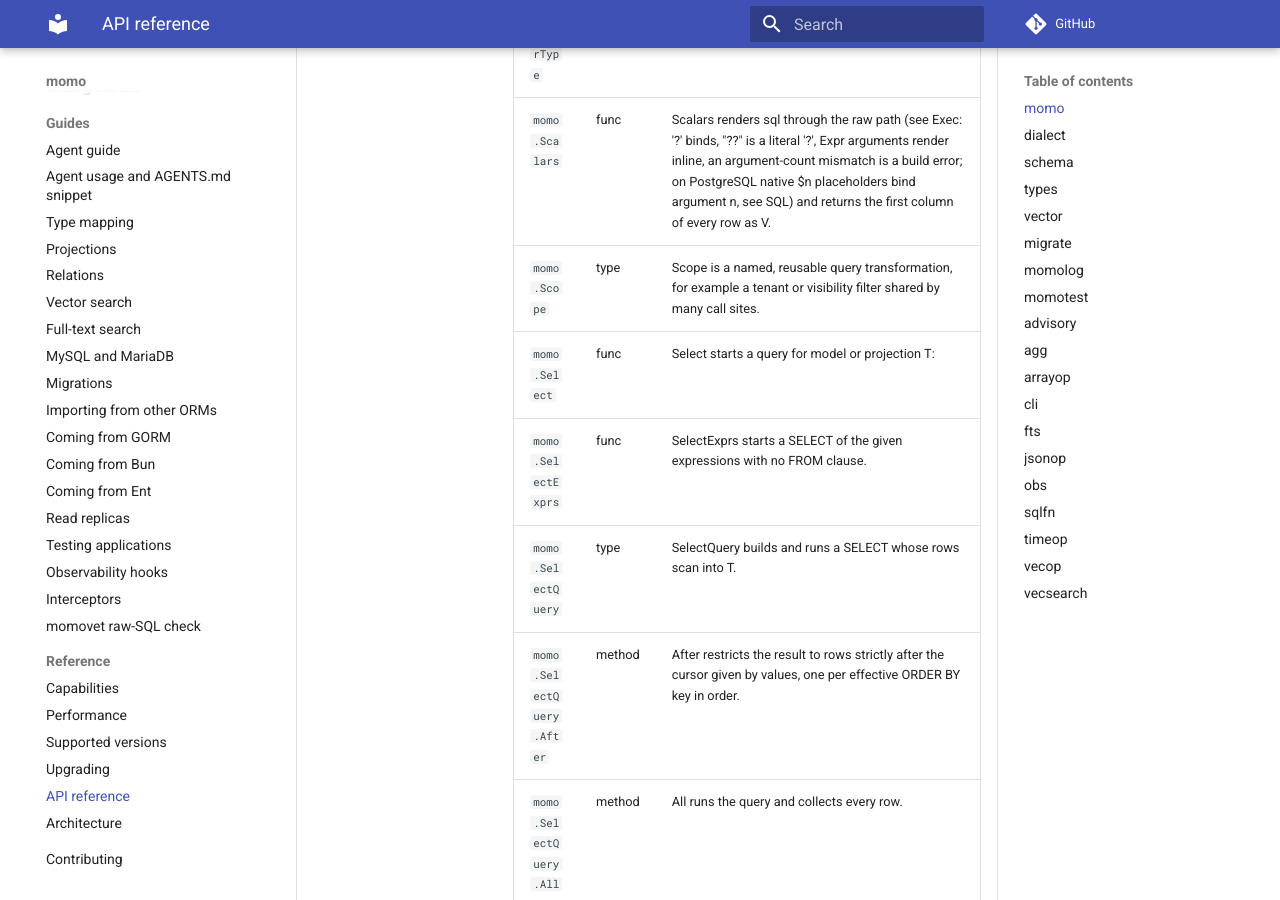
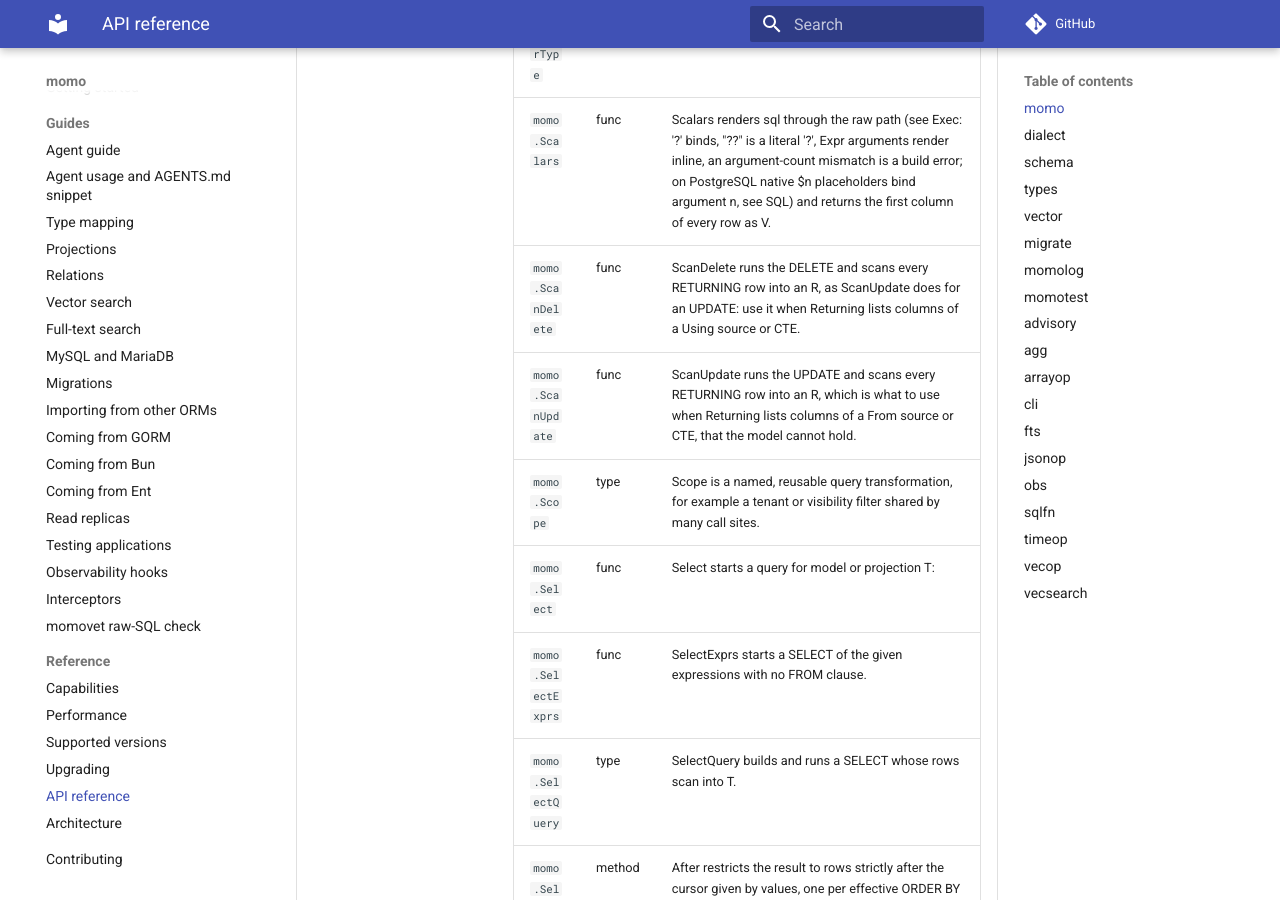
Before and after one commit to azrtydxb/momo, an MkDocs documentation site: the page built from docs/reference.md, in a window 1280 px wide and 900 px high, scrolled down 54132 px. Built offline with MkDocs 1.6.1 and Material for MkDocs 9.7.7, drawn with Linux system fonts in a browser that asks for light colours; comment, search, counter and statistics services are not loaded; the version menu is left out.

Commit message:
docs: regenerate the reference for ScanUpdate and ScanDelete
Refs #93

```diff
--- a/docs/reference.md
+++ b/docs/reference.md
@@ -472,6 +472,8 @@ Import path: `github.com/azrtydxb/momo`
 | `momo.SQLiteBitsType`                  | func   | SQLiteBitsType is SQLiteVectorType for a bit vector of n bits: a BLOB whose length is the packed size, (n+7)/8 bytes.                                                                                                                                                             |
 | `momo.SQLiteVectorType`                | func   | SQLiteVectorType returns the column definition of a float32 vector of dim elements on SQLite: a BLOB whose length is checked, for example BLOB CHECK (length("emb") = 12) for dim 3.                                                                                              |
 | `momo.Scalars`                         | func   | Scalars renders sql through the raw path (see Exec: '?' binds, "??" is a literal '?', Expr arguments render inline, an argument-count mismatch is a build error; on PostgreSQL native $n placeholders bind argument n, see SQL) and returns the first column of every row as V.   |
+| `momo.ScanDelete`                      | func   | ScanDelete runs the DELETE and scans every RETURNING row into an R, as ScanUpdate does for an UPDATE: use it when Returning lists columns of a Using source or CTE.                                                                                                               |
+| `momo.ScanUpdate`                      | func   | ScanUpdate runs the UPDATE and scans every RETURNING row into an R, which is what to use when Returning lists columns of a From source or CTE, that the model cannot hold.                                                                                                        |
 | `momo.Scope`                           | type   | Scope is a named, reusable query transformation, for example a tenant or visibility filter shared by many call sites.                                                                                                                                                             |
 | `momo.Select`                          | func   | Select starts a query for model or projection T:                                                                                                                                                                                                                                  |
 | `momo.SelectExprs`                     | func   | SelectExprs starts a SELECT of the given expressions with no FROM clause.                                                                                                                                                                                                         |
```
